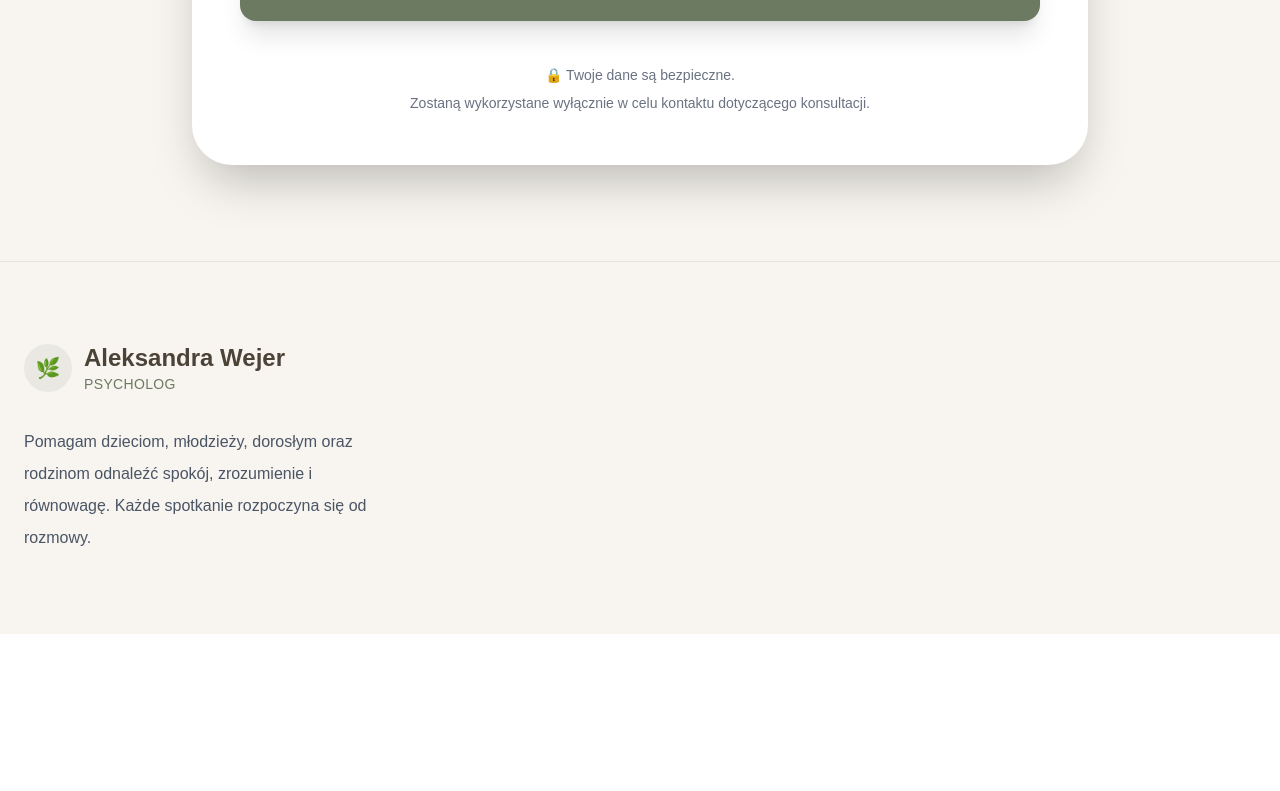
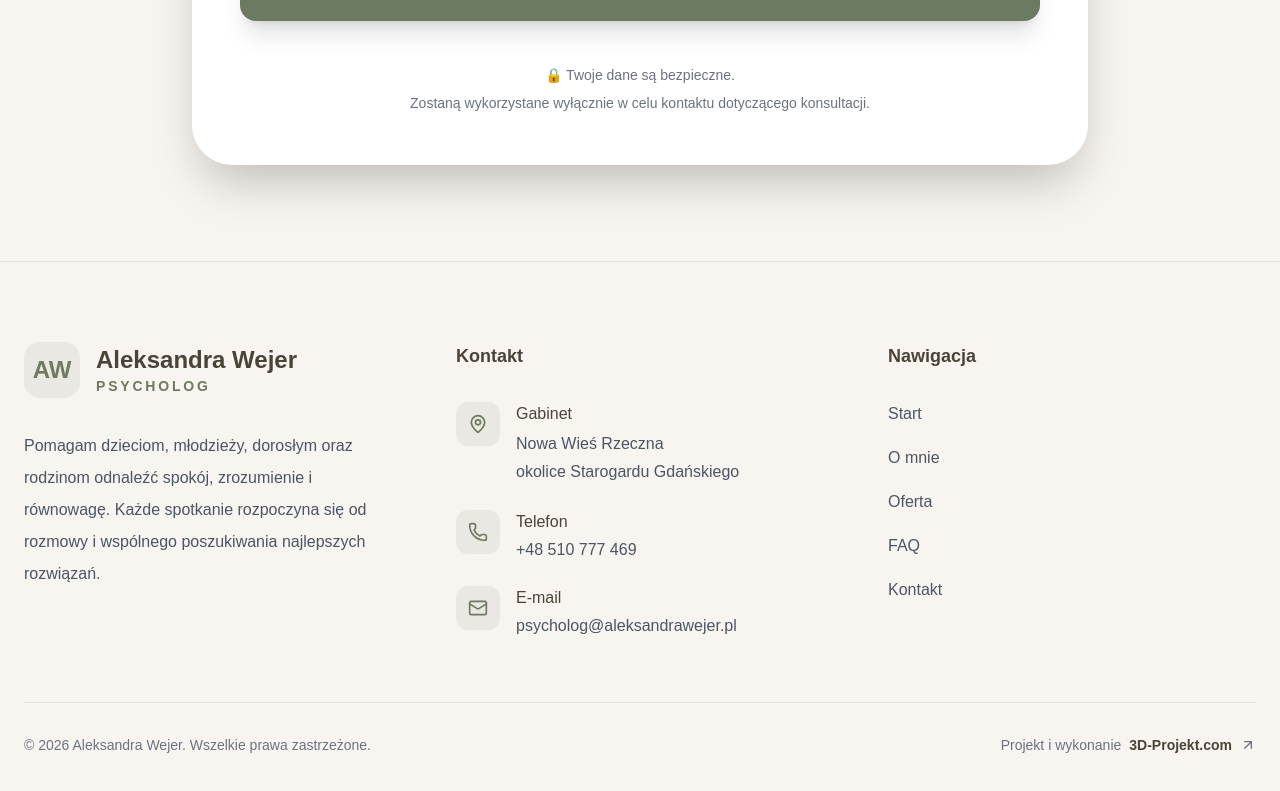
Before and after one commit to xiaomilancer-lab/aleksandra-wejer, a Next.js app: page / in a window 1280 px wide. Shown: the part 6772-7563 px from the top of the page. Before the commit the page ends 7406 px from the top, so only its background shows below. Built offline with nearby package versions, Linux system fonts and the light colour scheme.

Commit message:
Dodano Footer Premium

```diff
--- a/app/components/Footer.tsx
+++ b/app/components/Footer.tsx
@@ -1,19 +1,28 @@
+import {
+  Mail,
+  Phone,
+  MapPin,
+  ArrowUpRight,
+} from "lucide-react";
+
 export default function Footer() {
   return (
     <footer className="border-t border-[#E5E2DB] bg-[#F8F5F0]">
       <div className="mx-auto max-w-7xl px-6 py-20">
 
-        <div className="grid gap-14 lg:grid-cols-3">
+        <div className="grid gap-16 lg:grid-cols-3">
 
           {/* LEWA KOLUMNA */}
 
           <div>
 
-            <div className="inline-flex items-center gap-3">
+            <div className="flex items-center gap-4">
 
-              <div className="flex h-12 w-12 items-center justify-center rounded-full bg-[#6D7A62]/10">
+              <div className="flex h-14 w-14 items-center justify-center rounded-2xl bg-[#6D7A62]/10">
 
-                <span className="text-xl">🌿</span>
+                <span className="text-2xl font-bold text-[#6D7A62]">
+                  AW
+                </span>
 
               </div>
 
@@ -23,7 +32,7 @@ export default function Footer() {
                   Aleksandra Wejer
                 </h3>
 
-                <p className="text-sm font-medium tracking-wide text-[#6D7A62] uppercase">
+                <p className="text-sm font-semibold uppercase tracking-[0.2em] text-[#6D7A62]">
                   Psycholog
                 </p>
 
@@ -34,16 +43,196 @@ export default function Footer() {
             <p className="mt-8 max-w-md leading-8 text-gray-600">
               Pomagam dzieciom, młodzieży, dorosłym oraz rodzinom
               odnaleźć spokój, zrozumienie i równowagę.
-              Każde spotkanie rozpoczyna się od rozmowy.
+              Każde spotkanie rozpoczyna się od rozmowy
+              i wspólnego poszukiwania najlepszych rozwiązań.
             </p>
 
           </div>
 
-          {/* ŚRODKOWA I PRAWA KOLUMNA W ETAPIE 2 */}
+          {/* KONTAKT */}
+
+          <div>
+
+            <h4 className="text-lg font-semibold text-[#4B4338]">
+              Kontakt
+            </h4>
+
+            <div className="mt-8 space-y-6">
+
+              <div className="flex items-start gap-4">
+
+                <div className="rounded-xl bg-[#6D7A62]/10 p-3 text-[#6D7A62]">
+                  <MapPin size={20} />
+                </div>
+
+                <div>
+
+                  <p className="font-medium text-[#4B4338]">
+                    Gabinet
+                  </p>
+
+                  <p className="mt-1 leading-7 text-gray-600">
+                    Nowa Wieś Rzeczna
+                    <br />
+                    okolice Starogardu Gdańskiego
+                  </p>
+
+                </div>
+
+              </div>
+
+              <div className="flex items-start gap-4">
+
+                <div className="rounded-xl bg-[#6D7A62]/10 p-3 text-[#6D7A62]">
+                  <Phone size={20} />
+                </div>
+
+                <div>
+
+                  <p className="font-medium text-[#4B4338]">
+                    Telefon
+                  </p>
+
+                  <a
+                    href="tel:+48510777469"
+                    className="mt-1 inline-block text-gray-600 transition-colors hover:text-[#6D7A62]"
+                  >
+                    +48 510 777 469
+                  </a>
+
+                </div>
+
+              </div>
+                            <div className="flex items-start gap-4">
+
+                <div className="rounded-xl bg-[#6D7A62]/10 p-3 text-[#6D7A62]">
+                  <Mail size={20} />
+                </div>
+
+                <div>
+
+                  <p className="font-medium text-[#4B4338]">
+                    E-mail
+                  </p>
+
+                  <a
+                    href="mailto:psycholog@aleksandrawejer.pl"
+                    className="mt-1 inline-block text-gray-600 transition-colors hover:text-[#6D7A62]"
+                  >
+                    psycholog@aleksandrawejer.pl
+                  </a>
+
+                </div>
+
+              </div>
+
+            </div>
+
+          </div>
+
+          {/* NAWIGACJA */}
+
+          <div>
+
+            <h4 className="text-lg font-semibold text-[#4B4338]">
+              Nawigacja
+            </h4>
+
+            <nav className="mt-8 flex flex-col gap-5">
+
+              <a
+                href="#start"
+                className="group flex items-center justify-between text-gray-600 transition-colors hover:text-[#6D7A62]"
+              >
+                <span>Start</span>
+                <ArrowUpRight
+                  size={18}
+                  className="opacity-0 transition-all duration-300 group-hover:translate-x-1 group-hover:-translate-y-1 group-hover:opacity-100"
+                />
+              </a>
+
+              <a
+                href="#omnie"
+                className="group flex items-center justify-between text-gray-600 transition-colors hover:text-[#6D7A62]"
+              >
+                <span>O mnie</span>
+                <ArrowUpRight
+                  size={18}
+                  className="opacity-0 transition-all duration-300 group-hover:translate-x-1 group-hover:-translate-y-1 group-hover:opacity-100"
+                />
+              </a>
+
+              <a
+                href="#oferta"
+                className="group flex items-center justify-between text-gray-600 transition-colors hover:text-[#6D7A62]"
+              >
+                <span>Oferta</span>
+                <ArrowUpRight
+                  size={18}
+                  className="opacity-0 transition-all duration-300 group-hover:translate-x-1 group-hover:-translate-y-1 group-hover:opacity-100"
+                />
+              </a>
+
+              <a
+                href="#faq"
+                className="group flex items-center justify-between text-gray-600 transition-colors hover:text-[#6D7A62]"
+              >
+                <span>FAQ</span>
+                <ArrowUpRight
+                  size={18}
+                  className="opacity-0 transition-all duration-300 group-hover:translate-x-1 group-hover:-translate-y-1 group-hover:opacity-100"
+                />
+              </a>
+
+              <a
+                href="#kontakt"
+                className="group flex items-center justify-between text-gray-600 transition-colors hover:text-[#6D7A62]"
+              >
+                <span>Kontakt</span>
+                <ArrowUpRight
+                  size={18}
+                  className="opacity-0 transition-all duration-300 group-hover:translate-x-1 group-hover:-translate-y-1 group-hover:opacity-100"
+                />
+              </a>
+
+            </nav>
+
+          </div>
+                  </div>
+
+        <div className="mt-16 border-t border-[#E5E2DB] pt-8">
+
+          <div className="flex flex-col items-center justify-between gap-4 text-sm text-gray-500 md:flex-row">
+
+            <p>
+              © 2026 Aleksandra Wejer. Wszelkie prawa zastrzeżone.
+            </p>
+
+            <a
+              href="https://3d-projekt.com"
+              target="_blank"
+              rel="noopener noreferrer"
+              className="group inline-flex items-center gap-2 transition-colors hover:text-[#6D7A62]"
+            >
+              <span>Projekt i wykonanie</span>
+
+              <span className="font-semibold text-[#4B4338] transition-colors group-hover:text-[#6D7A62]">
+                3D-Projekt.com
+              </span>
+
+              <ArrowUpRight
+                size={16}
+                className="transition-transform duration-300 group-hover:-translate-y-1 group-hover:translate-x-1"
+              />
+
+            </a>
+
+          </div>
 
         </div>
 
       </div>
+
     </footer>
   );
 }
```
